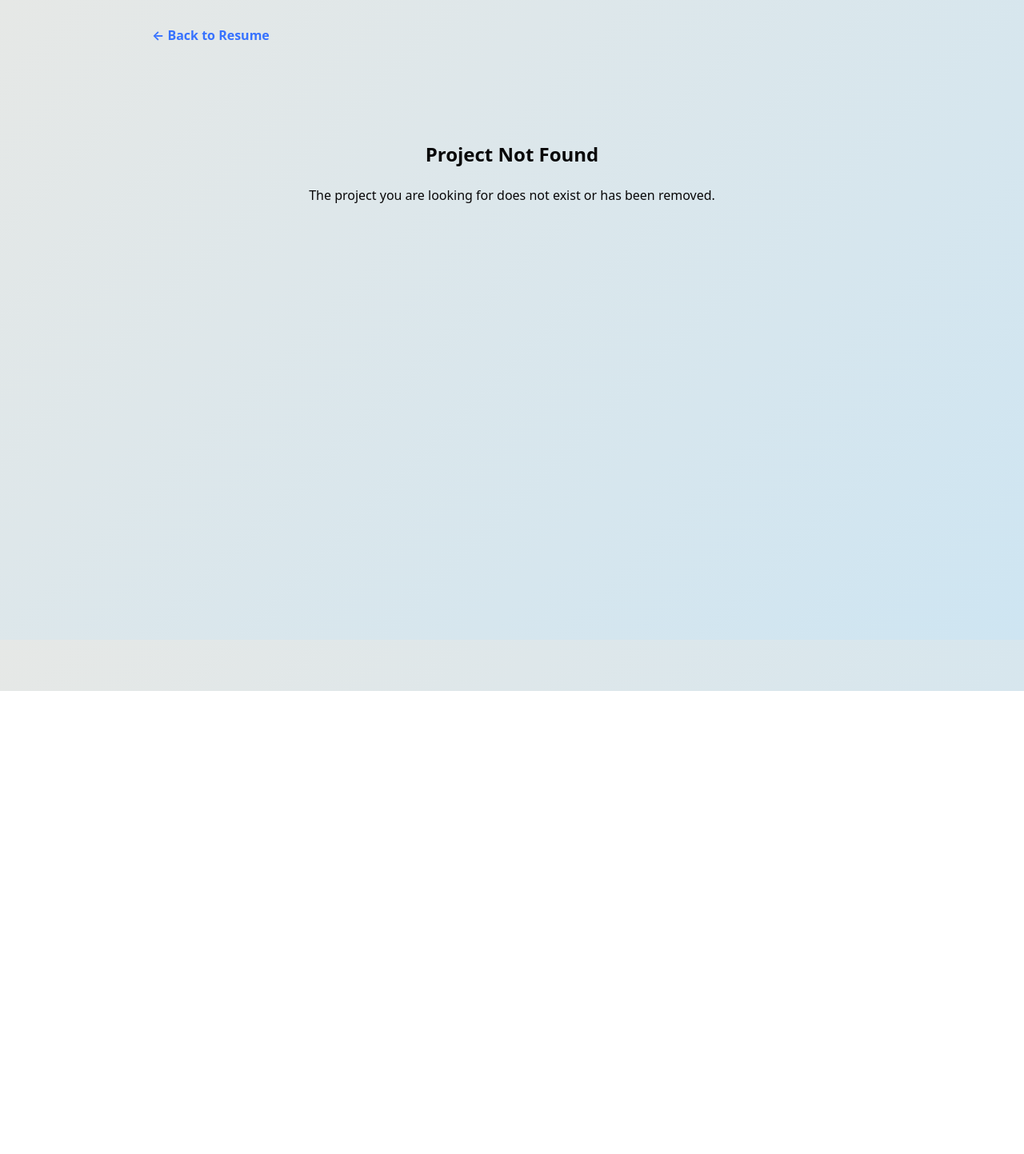
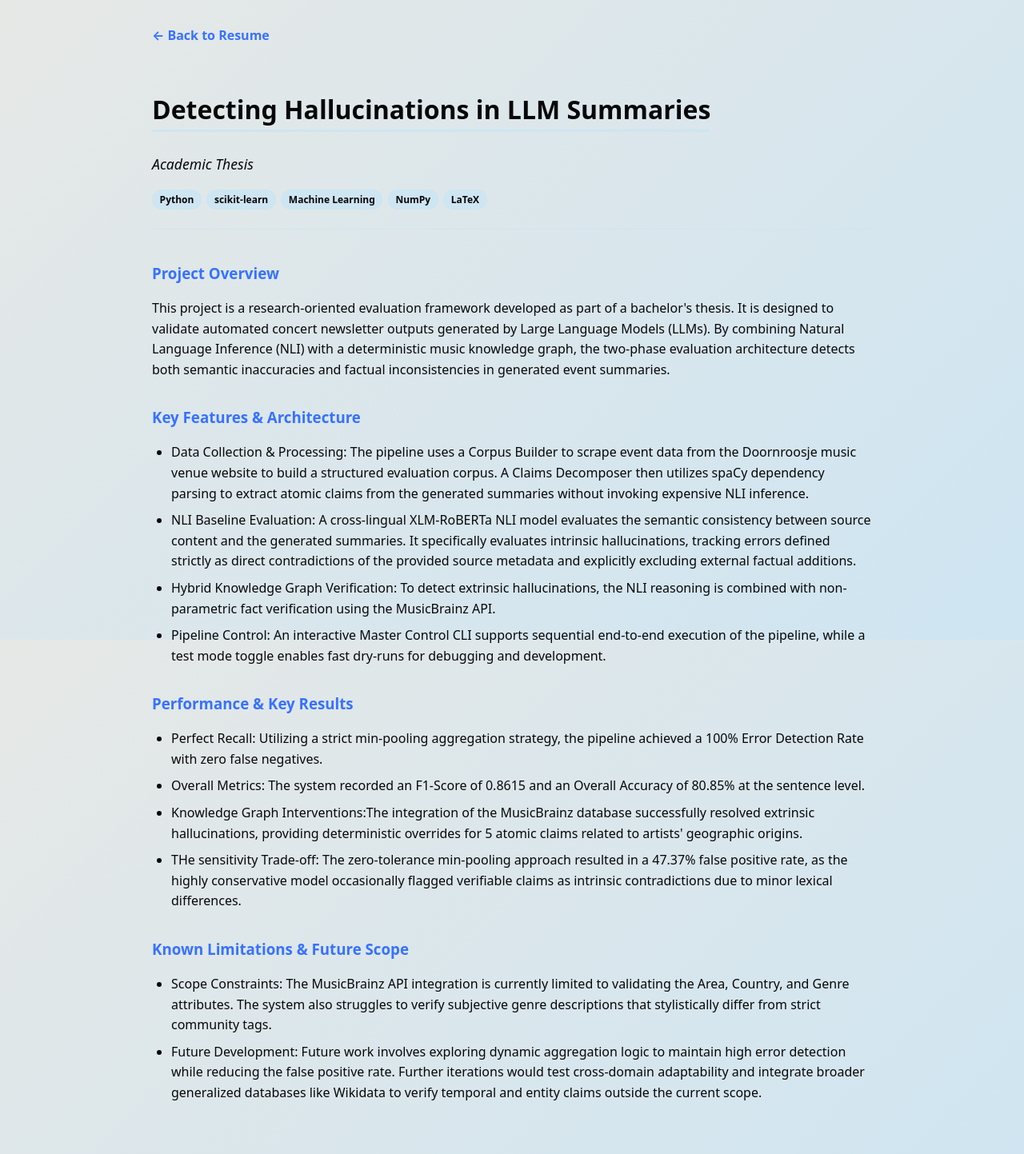
Before and after one commit to rkoelewijn/resume, a Vue app: page /bsc-thesis in a window 1280 px wide. Before the commit this address had no page. Shown: the whole page at 80% size. Before the commit the page ends 864 px from the top, so only its background shows below. Built offline with nearby package versions, Linux system fonts and the light colour scheme.

Commit message:
changes to project cards

```diff
--- a/src/assets/main.css
+++ b/src/assets/main.css
@@ -233,12 +233,12 @@ hr {
 
 .card{
   padding: 1.2rem;
-  border: 1px solid var(--divider);
+  border: 2px solid var(--divider);
   border-radius: 8px;
   background-color: var(--card-bg);
 
   /* Set the border structure, but let the dynamic class handle the color */
-  border-left-width: 4px;
+  border-left-width: 6px;
   border-left-style: solid;
 
   transition: transform 0.2s ease, box-shadow 0.2s ease;
--- a/src/data/en.ts
+++ b/src/data/en.ts
@@ -124,12 +124,46 @@ export const enData: ResumeData = {
   ],
   projects: [
     {
-      id: "llm-thesis",
-      title: "LLM Hallucination Detection Pipeline (Cloudspeakers)",
+      id: "bsc-thesis",
+      title: "Detecting Hallucinations in LLM Summaries",
       category: 'data',
       type: "Academic Thesis",
       tech: ["Python", "scikit-learn", "Machine Learning", "NumPy", "LaTeX"],
-      description: "Developed an automated methodology pipeline to detect hallucinations in large language models."
+      description: "Developed an automated methodology pipeline to detect hallucinations in large language models.",
+      sections: [
+        {
+        title: "Project Overview",
+        body: ["This project is a research-oriented evaluation framework developed as part of a bachelor's thesis. It is designed to validate automated concert newsletter outputs generated by Large Language Models (LLMs). By combining Natural Language Inference (NLI) with a deterministic music knowledge graph, the two-phase evaluation architecture detects both semantic inaccuracies and factual inconsistencies in generated event summaries."]
+      },
+      {
+        title: "Key Features & Architecture",
+        isList: true,
+        body: [
+         "Data Collection & Processing: The pipeline uses a Corpus Builder to scrape event data from the Doornroosje music venue website to build a structured evaluation corpus. A Claims Decomposer then utilizes spaCy dependency parsing to extract atomic claims from the generated summaries without invoking expensive NLI inference.",
+          "NLI Baseline Evaluation: A cross-lingual XLM-RoBERTa NLI model evaluates the semantic consistency between source content and the generated summaries. It specifically evaluates intrinsic hallucinations, tracking errors defined strictly as direct contradictions of the provided source metadata and explicitly excluding external factual additions.  ",
+          "Hybrid Knowledge Graph Verification: To detect extrinsic hallucinations, the NLI reasoning is combined with non-parametric fact verification using the MusicBrainz API.",
+          "Pipeline Control: An interactive Master Control CLI supports sequential end-to-end execution of the pipeline, while a test mode toggle enables fast dry-runs for debugging and development."
+        ]
+      },
+      {
+        title: "Performance & Key Results",
+        isList: true,
+        body: [
+          "Perfect Recall: Utilizing a strict min-pooling aggregation strategy, the pipeline achieved a 100% Error Detection Rate with zero false negatives.",
+          "Overall Metrics: The system recorded an F1-Score of 0.8615 and an Overall Accuracy of 80.85% at the sentence level.",
+          "Knowledge Graph Interventions:The integration of the MusicBrainz database successfully resolved extrinsic hallucinations, providing deterministic overrides for 5 atomic claims related to artists' geographic origins.",
+          "THe sensitivity Trade-off: The zero-tolerance min-pooling approach resulted in a 47.37% false positive rate, as the highly conservative model occasionally flagged verifiable claims as intrinsic contradictions due to minor lexical differences."
+        ]
+      },
+      {
+        title: "Known Limitations & Future Scope",
+        isList: true,
+        body: [
+          "Scope Constraints: The MusicBrainz API integration is currently limited to validating the Area, Country, and Genre attributes. The system also struggles to verify subjective genre descriptions that stylistically differ from strict community tags.",
+          "Future Development: Future work involves exploring dynamic aggregation logic to maintain high error detection while reducing the false positive rate. Further iterations would test cross-domain adaptability and integrate broader generalized databases like Wikidata to verify temporal and entity claims outside the current scope."
+        ]
+      }
+      ]
     },
     {
       id: "portfolio-architecture",
--- a/src/data/shared.ts
+++ b/src/data/shared.ts
@@ -25,7 +25,7 @@ export const assets = {
   },
   radboud: {
     logoLight: "/logos/radboud_logo.png",
-    projectId: "llm-thesis", // Match this to your project object ID
+    projectId: "bsc-thesis", // Match this to your project object ID
     gpa: "7.1/10"
   },
   streek: {
--- a/src/router/index.ts
+++ b/src/router/index.ts
@@ -17,7 +17,17 @@ const router = createRouter({
       name: 'project-detail',
       component: ProjectDetailView
     }
-  ]
+  ],
+  scrollBehavior(to, from, savedPosition) {
+    // If the user clicks the browser's Back/Forward button, remember where they were
+    if (savedPosition) {
+      return savedPosition
+    }
+    // Otherwise, always scroll to the very top of the new page
+    else {
+      return { top: 0 }
+    }
+  }
 })
 
 export default router
--- a/src/views/HomeView.vue
+++ b/src/views/HomeView.vue
@@ -257,6 +257,10 @@ onMounted(() => {
 
       <div class="tech-tags" style="margin: 0.8rem 0;">
         <span v-for="tech in project.tech" :key="tech" class="tech-tag">{{ tech }}</span>
+      </div>
+
+      <div class="additional-text">
+        <span v-for="description in project.description" :key="description" class="additional-text">{{ description }}</span>
       </div>
 
       <RouterLink :to="'/' + project.id" class="highlight-text">
```
